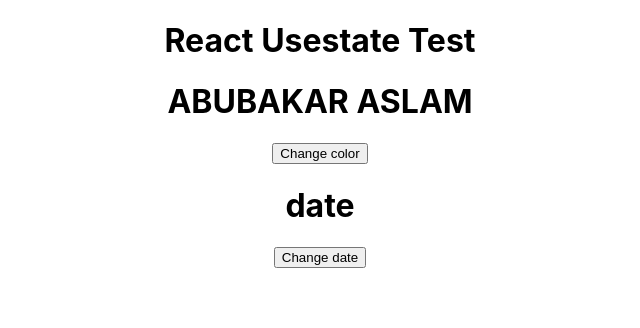
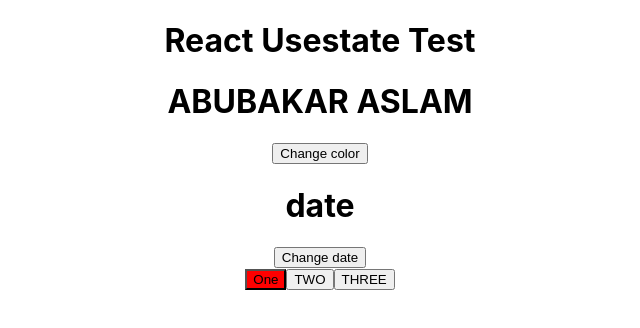
Before and after one commit to abubakraslam177-source/ab-app, a React (Create React App) app: page / in a window 1280 px wide. Shown: the top 328 px of the page, without its empty margins (320-960 px from the left). Built offline with nearby package versions, Linux system fonts and the light colour scheme.

Commit message:
button push

```diff
--- a/src/App.js
+++ b/src/App.js
@@ -3,6 +3,7 @@ import './App.css';
 import Abu from './components/Ab';
 import Learn from './components/LearnUseState';
 import Btn from './components/TestUseState';
+import ABDULLAH from './components/ABDULLAH';
 
 function App() {
   return (
@@ -11,6 +12,7 @@ function App() {
       <Btn/>
       {/* <Abu/> */}
 {/* <Learn/> */}
+<ABDULLAH/>
     </div>
   );
 }
--- /dev/null
+++ b/src/components/ABDULLAH.jsx
@@ -0,0 +1,13 @@
+import React, { useState } from 'react'
+
+const ABDULLAH = () => {
+  return (
+    <div>
+      <button type='button' style={{backgroundColor:"red"}}>One </button>
+ <button type='button'>TWO</button>
+       <button type='button'>THREE</button>
+    </div>
+  )
+}
+
+export default ABDULLAH
```
